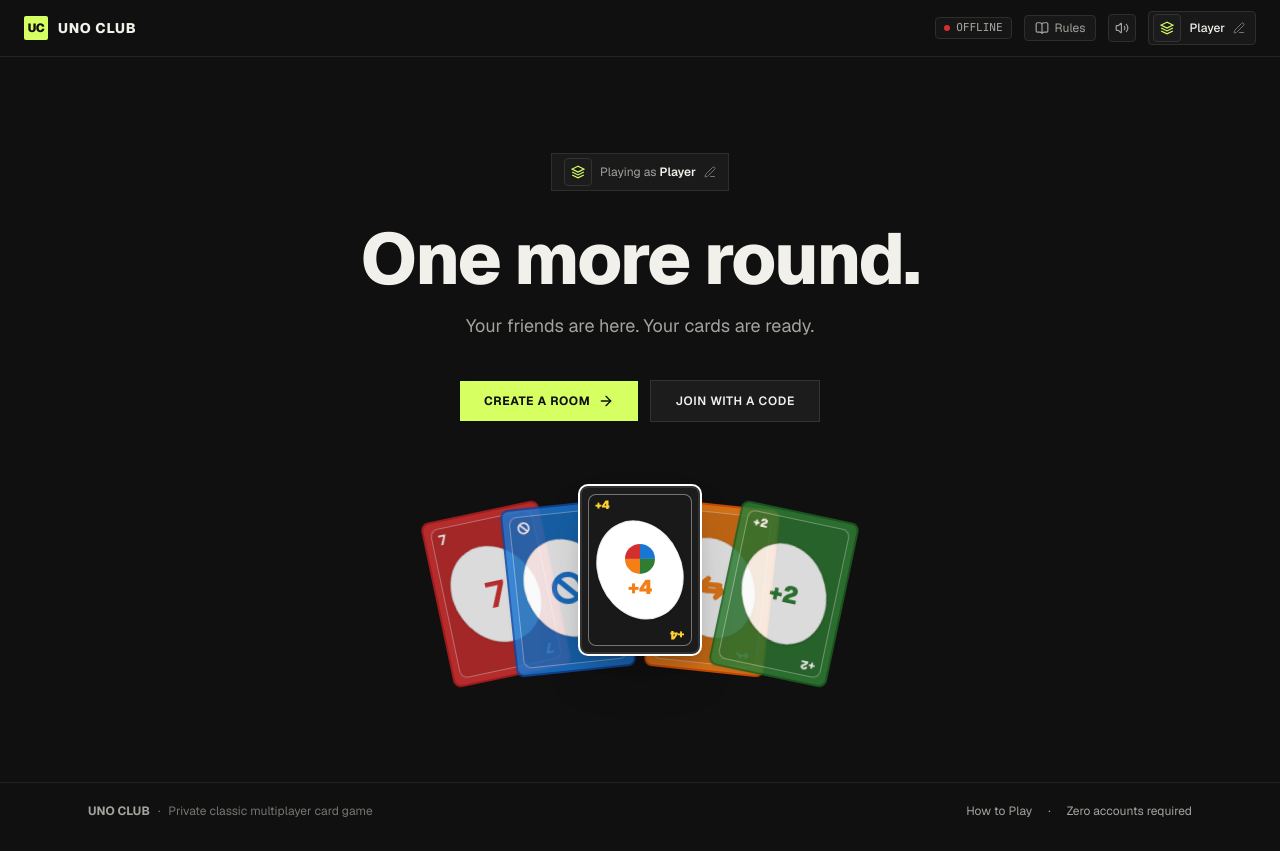
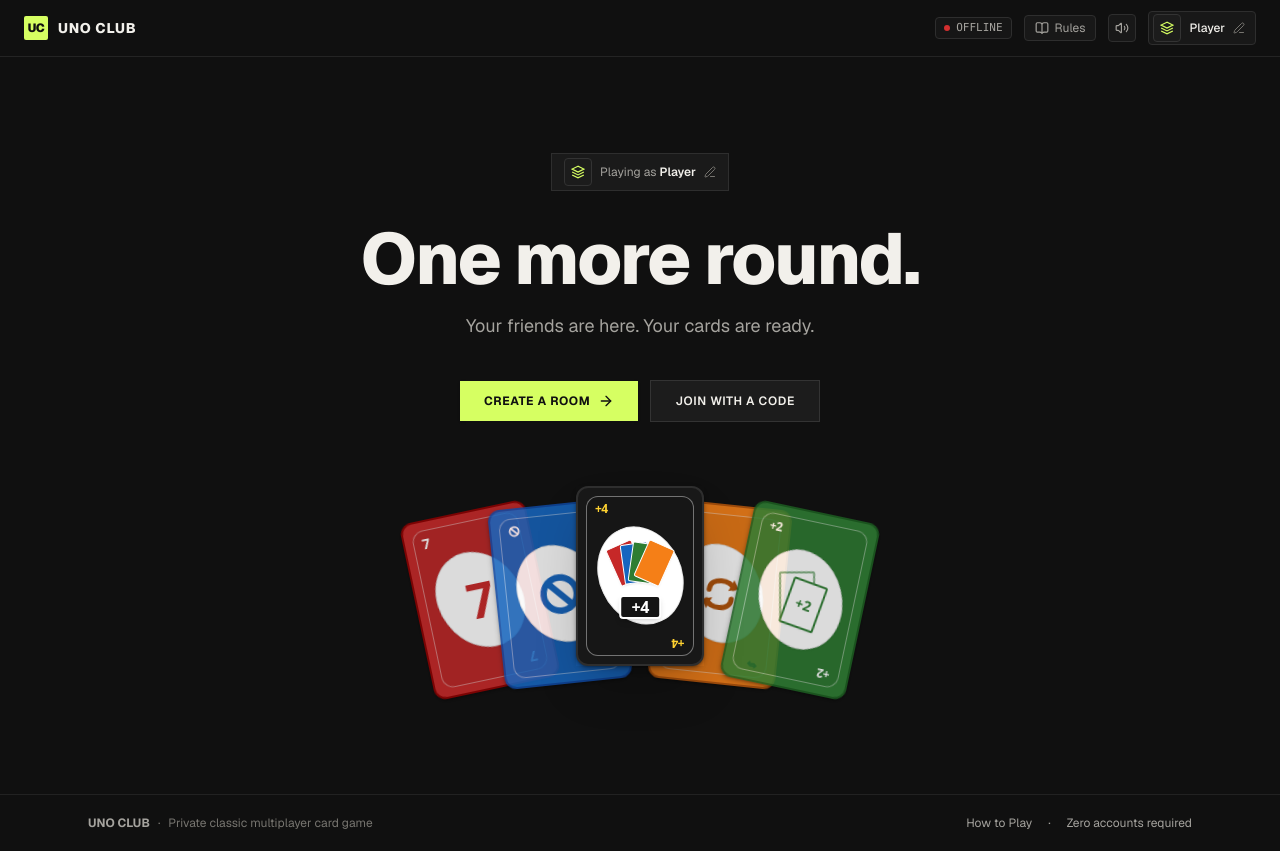
Before and after one commit to quantamphysicx/UnoClub, a Next.js app: page / in a window 1280 px wide. Built offline with nearby package versions, Linux system fonts and the light colour scheme; no server answers.

Commit message:
feat: complete card design overhaul with casino-grade artwork, tactile hover, and bespoke UNO CLUB card back

```diff
--- a/src/app/globals.css
+++ b/src/app/globals.css
@@ -31,20 +31,24 @@ body {
   width: 4px;
   height: 4px;
 }
+
 ::-webkit-scrollbar-track {
   background: #101010;
 }
+
 ::-webkit-scrollbar-thumb {
   background: #2E2E2E;
 }
+
 ::-webkit-scrollbar-thumb:hover {
   background: #444444;
 }
 
-/* Card Physical Lift */
+/* Card Physical Depth & Motion */
 .uno-card {
-  transition: transform 0.12s ease-out, box-shadow 0.12s ease-out;
+  transition: transform 0.14s cubic-bezier(0.2, 0.8, 0.2, 1), box-shadow 0.14s ease-out;
   will-change: transform;
+  box-shadow: 0 2px 5px rgba(0, 0, 0, 0.35), 0 1px 2px rgba(0, 0, 0, 0.2);
 }
 
 .uno-card-playable {
@@ -52,8 +56,29 @@ body {
 }
 
 .uno-card-playable:hover {
-  transform: translateY(-10px);
-  box-shadow: 0 8px 16px rgba(0, 0, 0, 0.6);
+  transform: translateY(-12px);
+  box-shadow: 0 14px 28px -4px rgba(0, 0, 0, 0.65), 0 6px 12px -2px rgba(0, 0, 0, 0.4);
+  z-index: 45;
+}
+
+.uno-card-selected {
+  transform: translateY(-18px) !important;
+  box-shadow: 0 16px 32px -4px rgba(0, 0, 0, 0.75), 0 0 0 3px #D6FF62 !important;
+  z-index: 50 !important;
+}
+
+@media (prefers-reduced-motion: reduce) {
+  .uno-card {
+    transition: none !important;
+  }
+
+  .uno-card-playable:hover {
+    transform: translateY(-4px) !important;
+  }
+
+  .uno-card-selected {
+    transform: translateY(-8px) !important;
+  }
 }
 
 /* Flat Table Background */
--- a/src/components/CardView.tsx
+++ b/src/components/CardView.tsx
@@ -3,7 +3,321 @@
 import React from 'react';
 import { Card, CardColor } from '@/types/game';
 
-interface CardViewProps {
+// ==========================================
+// UNIFIED COLOR PALETTE — SOLID & BALANCED
+// ==========================================
+export const CARD_COLORS: Record<
+  CardColor,
+  {
+    bg: string;
+    border: string;
+    textColor: string;
+    cornerText: string;
+    label: string;
+  }
+> = {
+  red: {
+    bg: 'bg-[#C62828]',
+    border: 'border-[#8E0000]',
+    textColor: 'text-[#C62828]',
+    cornerText: 'text-white',
+    label: 'Red',
+  },
+  blue: {
+    bg: 'bg-[#1565C0]',
+    border: 'border-[#0D47A1]',
+    textColor: 'text-[#1565C0]',
+    cornerText: 'text-white',
+    label: 'Blue',
+  },
+  green: {
+    bg: 'bg-[#2E7D32]',
+    border: 'border-[#1B5E20]',
+    textColor: 'text-[#2E7D32]',
+    cornerText: 'text-white',
+    label: 'Green',
+  },
+  yellow: {
+    bg: 'bg-[#F57F17]',
+    border: 'border-[#B45309]',
+    textColor: 'text-[#B45309]', // High-contrast amber-orange against white oval
+    cornerText: 'text-[#101010]', // Dark text on bright yellow cardstock for max readability
+    label: 'Yellow',
+  },
+  wild: {
+    bg: 'bg-[#181818]',
+    border: 'border-[#2E2E2E]',
+    textColor: 'text-white',
+    cornerText: 'text-white',
+    label: 'Wild',
+  },
+};
+
+// ==========================================
+// VECTOR GRAPHICS & SYMBOLS
+// ==========================================
+
+/** Skip Icon: Clean, bold prohibition geometry */
+function SkipIcon({ size = 'md' }: { size?: 'xs' | 'sm' | 'md' | 'lg' }) {
+  const dim = { xs: 16, sm: 22, md: 36, lg: 46 }[size];
+  const stroke = { xs: 3, sm: 3.5, md: 4.5, lg: 5 }[size];
+  return (
+    <svg width={dim} height={dim} viewBox="0 0 36 36" fill="none" className="shrink-0">
+      <circle cx="18" cy="18" r="13" stroke="currentColor" strokeWidth={stroke} />
+      <line
+        x1="8.8"
+        y1="8.8"
+        x2="27.2"
+        y2="27.2"
+        stroke="currentColor"
+        strokeWidth={stroke}
+        strokeLinecap="round"
+      />
+    </svg>
+  );
+}
+
+/** Reverse Icon: Dynamic twin directional arrows forming a balanced rotational cycle */
+function ReverseIcon({ size = 'md' }: { size?: 'xs' | 'sm' | 'md' | 'lg' }) {
+  const dim = { xs: 16, sm: 22, md: 36, lg: 46 }[size];
+  return (
+    <svg width={dim} height={dim} viewBox="0 0 36 36" fill="none" className="shrink-0">
+      {/* Top curved arrow pointing right */}
+      <path
+        d="M9 15 C9 10 13 7.5 18 7.5 C23 7.5 26.5 9.5 28 12.5"
+        stroke="currentColor"
+        strokeWidth="4"
+        strokeLinecap="round"
+      />
+      <polygon points="24,15 32,13 28,6" fill="currentColor" />
+
+      {/* Bottom curved arrow pointing left */}
+      <path
+        d="M27 21 C27 26 23 28.5 18 28.5 C13 28.5 9.5 26.5 8 23.5"
+        stroke="currentColor"
+        strokeWidth="4"
+        strokeLinecap="round"
+      />
+      <polygon points="12,21 4,23 8,30" fill="currentColor" />
+    </svg>
+  );
+}
+
+/** Draw Two Symbol: A custom pair of overlapping mini-cards with bold "+2" indicator */
+function DrawTwoGraphic({ size = 'md' }: { size?: 'xs' | 'sm' | 'md' | 'lg' }) {
+  return (
+    <div className="relative flex items-center justify-center">
+      {/* Back mini card */}
+      <div className="w-5 h-7 sm:w-7 sm:h-9 md:w-9 md:h-12 rounded-xs bg-white border-2 border-current transform -rotate-12 -translate-x-1 -translate-y-1 shadow-xs opacity-60" />
+      {/* Front mini card */}
+      <div className="absolute w-5 h-7 sm:w-7 sm:h-9 md:w-9 md:h-12 rounded-xs bg-white border-2 border-current transform rotate-8 translate-x-1 translate-y-1 shadow-xs flex items-center justify-center">
+        <span className="font-black font-sans text-current text-[10px] sm:text-xs md:text-sm leading-none">
+          +2
+        </span>
+      </div>
+    </div>
+  );
+}
+
+/** Wild Graphic: Precision 4-color segmented disc with crisp cross division */
+function WildGraphic({ size = 'md' }: { size?: 'xs' | 'sm' | 'md' | 'lg' }) {
+  const dim = { xs: 20, sm: 26, md: 42, lg: 52 }[size];
+  return (
+    <div
+      style={{ width: dim, height: dim }}
+      className="relative rounded-full border-2 border-black/20 shadow-sm overflow-hidden flex flex-wrap"
+    >
+      <div className="w-1/2 h-1/2 bg-[#C62828] border-r border-b border-white" />
+      <div className="w-1/2 h-1/2 bg-[#1565C0] border-l border-b border-white" />
+      <div className="w-1/2 h-1/2 bg-[#F57F17] border-r border-t border-white" />
+      <div className="w-1/2 h-1/2 bg-[#2E7D32] border-l border-t border-white" />
+      {/* Central diamond emblem */}
+      <div className="absolute inset-0 m-auto w-3 h-3 sm:w-4 sm:h-4 md:w-5 md:h-5 bg-white rounded-full border border-black/10 shadow-xs flex items-center justify-center">
+        <div className="w-1.5 h-1.5 sm:w-2 sm:h-2 rounded-xs bg-[#181818] transform rotate-45" />
+      </div>
+    </div>
+  );
+}
+
+/** Wild Draw Four Graphic: Four fanned colored cards surmounted by an athletic "+4" emblem */
+function WildDrawFourGraphic({ size = 'md' }: { size?: 'xs' | 'sm' | 'md' | 'lg' }) {
+  return (
+    <div className="relative flex flex-col items-center justify-center">
+      {/* Fanned 4 mini-cards in perspective */}
+      <div className="relative w-12 h-9 sm:w-16 sm:h-12 md:w-20 md:h-15 flex items-center justify-center mb-0.5">
+        <div className="absolute w-4 h-6 sm:w-5 sm:h-8 md:w-7 md:h-10 rounded-xs bg-[#C62828] border border-white shadow-xs transform -rotate-24 -translate-x-3.5" />
+        <div className="absolute w-4 h-6 sm:w-5 sm:h-8 md:w-7 md:h-10 rounded-xs bg-[#1565C0] border border-white shadow-xs transform -rotate-8 -translate-x-1" />
+        <div className="absolute w-4 h-6 sm:w-5 sm:h-8 md:w-7 md:h-10 rounded-xs bg-[#2E7D32] border border-white shadow-xs transform rotate-8 translate-x-1" />
+        <div className="absolute w-4 h-6 sm:w-5 sm:h-8 md:w-7 md:h-10 rounded-xs bg-[#F57F17] border border-white shadow-xs transform rotate-24 translate-x-3.5" />
+      </div>
+
+      {/* Solid "+4" Plaque Badge */}
+      <div className="px-2 py-0.5 sm:px-2.5 sm:py-0.5 rounded-sm bg-[#141414] border-2 border-white shadow-md flex items-center justify-center">
+        <span className="font-black font-sans text-xs sm:text-sm md:text-base text-white leading-none tracking-tight">
+          +4
+        </span>
+      </div>
+    </div>
+  );
+}
+
+/** Number Graphic: High-impact typography with intentional 6/9 underline */
+function NumberGraphic({
+  num,
+  size = 'md',
+}: {
+  num: string;
+  size?: 'xs' | 'sm' | 'md' | 'lg';
+}) {
+  const textSize = {
+    xs: 'text-lg',
+    sm: 'text-2xl',
+    md: 'text-4xl',
+    lg: 'text-5xl',
+  }[size];
+
+  const hasUnderline = num === '6' || num === '9';
+
+  return (
+    <div className="flex flex-col items-center justify-center leading-none">
+      <span className={`font-black font-sans ${textSize} tracking-tight select-none`}>
+        {num}
+      </span>
+      {hasUnderline && (
+        <div
+          className={`h-0.5 sm:h-1 rounded-full bg-current ${
+            size === 'xs' ? 'w-2.5 mt-0.5' : size === 'sm' ? 'w-4 mt-0.5' : 'w-6 mt-1'
+          }`}
+        />
+      )}
+    </div>
+  );
+}
+
+/** Corner Index Component: Consistent, high-contrast, fanning-friendly */
+function CornerIndex({
+  card,
+  inverted = false,
+  size = 'md',
+}: {
+  card: Card;
+  inverted?: boolean;
+  size?: 'xs' | 'sm' | 'md' | 'lg';
+}) {
+  const theme = CARD_COLORS[card.color];
+  const is6or9 = card.value === '6' || card.value === '9';
+
+  return (
+    <div
+      className={`flex flex-col items-center justify-center leading-none ${theme.cornerText} ${
+        inverted ? 'transform rotate-180' : ''
+      }`}
+    >
+      {card.value === 'skip' && (
+        <svg
+          className="w-2.5 h-2.5 sm:w-3 sm:h-3 stroke-current"
+          viewBox="0 0 24 24"
+          fill="none"
+          strokeWidth="3.5"
+        >
+          <circle cx="12" cy="12" r="9" />
+          <line x1="5.6" y1="5.6" x2="18.4" y2="18.4" strokeLinecap="round" />
+        </svg>
+      )}
+
+      {card.value === 'reverse' && (
+        <svg
+          className="w-2.5 h-2.5 sm:w-3 sm:h-3 stroke-current"
+          viewBox="0 0 24 24"
+          fill="none"
+          strokeWidth="3.5"
+        >
+          <path d="M4 10h11M4 10l3.5-3.5M4 10l3.5 3.5" strokeLinecap="round" strokeLinejoin="round" />
+          <path d="M20 14H9M20 14l-3.5-3.5M20 14l-3.5 3.5" strokeLinecap="round" strokeLinejoin="round" />
+        </svg>
+      )}
+
+      {card.value === 'draw2' && (
+        <span className="font-black font-sans text-[10px] sm:text-xs tracking-tighter leading-none">
+          +2
+        </span>
+      )}
+
+      {card.value === 'wild' && (
+        <div className="w-2.5 h-2.5 sm:w-3 sm:h-3 rounded-full border border-white/70 flex flex-wrap overflow-hidden shadow-2xs">
+          <div className="w-1/2 h-1/2 bg-[#C62828]" />
+          <div className="w-1/2 h-1/2 bg-[#1565C0]" />
+          <div className="w-1/2 h-1/2 bg-[#F57F17]" />
+          <div className="w-1/2 h-1/2 bg-[#2E7D32]" />
+        </div>
+      )}
+
+      {card.value === 'wild_draw4' && (
+        <span className="font-black font-sans text-[10px] sm:text-xs text-amber-300 leading-none tracking-tighter">
+          +4
+        </span>
+      )}
+
+      {!['skip', 'reverse', 'draw2', 'wild', 'wild_draw4'].includes(card.value) && (
+        <div className="flex flex-col items-center">
+          <span className="font-black font-sans text-xs sm:text-sm tracking-tight leading-none">
+            {card.value}
+          </span>
+          {is6or9 && <div className="w-2 h-0.5 rounded-full bg-current mt-0.5" />}
+        </div>
+      )}
+    </div>
+  );
+}
+
+/** Bespoke Card Back: Branded UNO CLUB casino-grade reverse side */
+function CardBackView({
+  size = 'md',
+  rotation = 0,
+  className = '',
+}: {
+  size?: 'xs' | 'sm' | 'md' | 'lg';
+  rotation?: number;
+  className?: string;
+}) {
+  const sizeStyles = {
+    xs: 'w-11 h-15 rounded-sm p-0.5',
+    sm: 'w-16 h-23 rounded-md p-1',
+    md: 'w-24 h-34 rounded-lg p-1.5',
+    lg: 'w-32 h-45 rounded-xl p-2',
+  }[size];
+
+  return (
+    <div
+      className={`relative select-none uno-card bg-[#141414] border-2 border-[#262626] ${sizeStyles} ${className} overflow-hidden shadow-md`}
+      style={{ transform: rotation ? `rotate(${rotation}deg)` : undefined }}
+    >
+      {/* Crisp White Inner Margin Frame */}
+      <div className="w-full h-full rounded-[inherit] border border-white/25 bg-[#121212] flex items-center justify-center relative overflow-hidden">
+        {/* Subtle Geometric Precision Grid Frame */}
+        <div className="absolute inset-1 rounded-[inherit] border border-[#242424] pointer-events-none" />
+
+        {/* Central Tilted Crimson Plate */}
+        <div className="w-[84%] h-[56%] rounded-[50%] bg-[#C62828] border-2 border-white flex flex-col items-center justify-center transform -rotate-25 shadow-sm">
+          {/* Athletic UNO wordmark */}
+          <span className="font-black italic text-white tracking-tighter text-xs sm:text-base md:text-lg font-sans leading-none drop-shadow-xs">
+            UNO
+          </span>
+          {/* CLUB Monogram Tag */}
+          <div className="mt-0.5 px-1.5 py-0.2 rounded-xs bg-white text-[#101010] font-black text-[7px] sm:text-[8px] md:text-[9px] uppercase tracking-[0.2em] leading-none">
+            CLUB
+          </div>
+        </div>
+      </div>
+    </div>
+  );
+}
+
+// ==========================================
+// MAIN EXPORTED COMPONENT: CardView
+// ==========================================
+
+export interface CardViewProps {
   card?: Card;
   isBack?: boolean;
   size?: 'xs' | 'sm' | 'md' | 'lg';
@@ -26,189 +340,37 @@ export function CardView({
   className = '',
   rotation = 0,
 }: CardViewProps) {
-  // Sizing definitions: maintaining exact standard 2.5:3.5 card ratio
+  // Sizing definitions: authentic 2.5:3.5 card ratio
   const sizeStyles = {
-    xs: 'w-10 h-14 text-[9px] rounded-sm',
-    sm: 'w-16 h-23 text-xs rounded-md',
-    md: 'w-24 h-34 text-sm rounded-lg',
-    lg: 'w-30 h-42 text-base rounded-lg',
+    xs: 'w-11 h-15 rounded-sm p-0.5',
+    sm: 'w-16 h-23 rounded-md p-1',
+    md: 'w-24 h-34 rounded-lg p-1.5',
+    lg: 'w-32 h-45 rounded-xl p-2',
   }[size];
 
   // ================= CARD BACK =================
   if (isBack || !card) {
-    return (
-      <div
-        className={`relative select-none uno-card bg-[#181818] border-2 border-[#2C2C2C] ${sizeStyles} ${className} overflow-hidden p-1 shadow-md`}
-        style={{ transform: rotation ? `rotate(${rotation}deg)` : undefined }}
-      >
-        {/* Crisp white inner margin line */}
-        <div className="w-full h-full rounded-[inherit] border border-white/20 bg-[#121212] flex items-center justify-center relative overflow-hidden">
-          {/* Central Tilted Oval with Bold UNO Emblem */}
-          <div className="w-4/5 h-1/2 rounded-[50%] bg-[#D32F2F] border-2 border-white flex items-center justify-center transform -rotate-25 shadow-sm">
-            <span className="font-black text-white italic tracking-tighter text-xs sm:text-base font-sans">
-              UNO
-            </span>
-          </div>
-        </div>
-      </div>
-    );
+    return <CardBackView size={size} rotation={rotation} className={className} />;
   }
 
   // ================= CARD FACE =================
-  // Solid, flat, pure colors (Zero gradients)
-  const colorPalette: Record<
-    CardColor,
-    {
-      bg: string;
-      border: string;
-      textColor: string;
-    }
-  > = {
-    red: {
-      bg: 'bg-[#D32F2F]',
-      border: 'border-[#B71C1C]',
-      textColor: 'text-[#D32F2F]',
-    },
-    blue: {
-      bg: 'bg-[#1976D2]',
-      border: 'border-[#0D47A1]',
-      textColor: 'text-[#1976D2]',
-    },
-    green: {
-      bg: 'bg-[#2E7D32]',
-      border: 'border-[#1B5E20]',
-      textColor: 'text-[#2E7D32]',
-    },
-    yellow: {
-      bg: 'bg-[#F57F17]',
-      border: 'border-[#E65100]',
-      textColor: 'text-[#F57F17]',
-    },
-    wild: {
-      bg: 'bg-[#1C1C1C]',
-      border: 'border-[#333333]',
-      textColor: 'text-white',
-    },
-  };
+  const theme = CARD_COLORS[card.color];
 
-  const theme = colorPalette[card.color];
-
-  // Render Corner Symbols (Top-Left & Rotated Bottom-Right)
-  const renderCornerValue = () => {
+  // Center Graphic Renderer
+  const renderCenterGraphic = () => {
     switch (card.value) {
       case 'skip':
-        return (
-          <svg className="w-2.5 h-2.5 sm:w-3.5 sm:h-3.5 stroke-white" viewBox="0 0 24 24" fill="none" strokeWidth="3">
-            <circle cx="12" cy="12" r="9" />
-            <line x1="5.6" y1="5.6" x2="18.4" y2="18.4" />
-          </svg>
-        );
+        return <SkipIcon size={size} />;
       case 'reverse':
-        return (
-          <svg className="w-2.5 h-2.5 sm:w-3.5 sm:h-3.5 stroke-white" viewBox="0 0 24 24" fill="none" strokeWidth="3">
-            <path d="M4 12h14M4 12l4-4M4 12l4 4" strokeLinecap="round" strokeLinejoin="round" />
-            <path d="M20 12l-4-4M20 12l4 4" strokeLinecap="round" strokeLinejoin="round" />
-          </svg>
-        );
+        return <ReverseIcon size={size} />;
       case 'draw2':
-        return <span className="font-black text-[10px] sm:text-xs text-white leading-none tracking-tight">+2</span>;
+        return <DrawTwoGraphic size={size} />;
       case 'wild':
-        return (
-          <div className="w-2.5 h-2.5 sm:w-3.5 sm:h-3.5 rounded-full border border-white flex flex-wrap overflow-hidden">
-            <div className="w-1/2 h-1/2 bg-[#D32F2F]" />
-            <div className="w-1/2 h-1/2 bg-[#1976D2]" />
-            <div className="w-1/2 h-1/2 bg-[#F57F17]" />
-            <div className="w-1/2 h-1/2 bg-[#2E7D32]" />
-          </div>
-        );
+        return <WildGraphic size={size} />;
       case 'wild_draw4':
-        return <span className="font-black text-[10px] sm:text-xs text-amber-300 leading-none tracking-tight">+4</span>;
+        return <WildDrawFourGraphic size={size} />;
       default:
-        return <span className="font-black text-xs sm:text-sm text-white leading-none font-sans">{card.value}</span>;
-    }
-  };
-
-  // Render Central Large Symbol inside the Crisp White Oval
-  const renderCenterGraphic = () => {
-    const isSmall = size === 'xs';
-    const isMedium = size === 'sm';
-
-    switch (card.value) {
-      case 'skip':
-        return (
-          <svg
-            className={`stroke-current ${isSmall ? 'w-4 h-4' : isMedium ? 'w-6 h-6' : 'w-9 h-9'}`}
-            viewBox="0 0 24 24"
-            fill="none"
-            strokeWidth="3.5"
-          >
-            <circle cx="12" cy="12" r="9" />
-            <line x1="5.6" y1="5.6" x2="18.4" y2="18.4" />
-          </svg>
-        );
-      case 'reverse':
-        return (
-          <svg
-            className={`stroke-current ${isSmall ? 'w-4 h-4' : isMedium ? 'w-6 h-6' : 'w-9 h-9'}`}
-            viewBox="0 0 24 24"
-            fill="none"
-            strokeWidth="3.5"
-            strokeLinecap="round"
-            strokeLinejoin="round"
-          >
-            <path d="M5 10h12M5 10l4-4M5 10l4 4" />
-            <path d="M19 14H7M19 14l-4-4M19 14l-4 4" />
-          </svg>
-        );
-      case 'draw2':
-        return (
-          <div className="flex flex-col items-center">
-            <span className={`font-black tracking-tight leading-none ${isSmall ? 'text-xs' : isMedium ? 'text-lg' : 'text-2xl'}`}>
-              +2
-            </span>
-          </div>
-        );
-      case 'wild':
-        return (
-          <div
-            className={`rounded-full border-2 border-white flex flex-wrap overflow-hidden ${
-              isSmall ? 'w-5 h-5' : isMedium ? 'w-8 h-8' : 'w-11 h-11'
-            }`}
-          >
-            <div className="w-1/2 h-1/2 bg-[#D32F2F]" />
-            <div className="w-1/2 h-1/2 bg-[#1976D2]" />
-            <div className="w-1/2 h-1/2 bg-[#F57F17]" />
-            <div className="w-1/2 h-1/2 bg-[#2E7D32]" />
-          </div>
-        );
-      case 'wild_draw4':
-        return (
-          <div className="flex flex-col items-center">
-            <div
-              className={`rounded-full border border-white flex flex-wrap overflow-hidden mb-0.5 ${
-                isSmall ? 'w-4 h-4' : isMedium ? 'w-6 h-6' : 'w-8 h-8'
-              }`}
-            >
-              <div className="w-1/2 h-1/2 bg-[#D32F2F]" />
-              <div className="w-1/2 h-1/2 bg-[#1976D2]" />
-              <div className="w-1/2 h-1/2 bg-[#F57F17]" />
-              <div className="w-1/2 h-1/2 bg-[#2E7D32]" />
-            </div>
-            <span className={`font-black text-[#F57F17] tracking-tight leading-none ${isSmall ? 'text-xs' : isMedium ? 'text-sm' : 'text-xl'}`}>
-              +4
-            </span>
-          </div>
-        );
-      default:
-        return (
-          <span
-            className={`font-black font-sans leading-none ${
-              isSmall ? 'text-base' : isMedium ? 'text-2xl' : 'text-4xl'
-            }`}
-          >
-            {card.value}
-          </span>
-        );
+        return <NumberGraphic num={card.value} size={size} />;
     }
   };
 
@@ -217,32 +379,32 @@ export function CardView({
       onClick={!disabled && isPlayable && onClick ? onClick : undefined}
       className={`relative select-none uno-card border-2 ${sizeStyles} ${theme.bg} ${theme.border} ${
         isPlayable
-          ? 'uno-card-playable ring-2 ring-white shadow-lg z-10'
-          : 'cursor-default opacity-85 shadow-sm'
-      } ${isSelected ? '-translate-y-3 ring-4 ring-[#D6FF62]' : ''} ${
+          ? 'uno-card-playable ring-2 ring-white/90 shadow-md'
+          : 'cursor-default opacity-85 shadow-xs'
+      } ${isSelected ? 'uno-card-selected' : ''} ${
         disabled ? 'opacity-40 pointer-events-none' : ''
-      } overflow-hidden p-1 sm:p-1.5 transition-all duration-120 ${className}`}
+      } overflow-hidden transition-all duration-140 ${className}`}
       style={{
         transform: rotation ? `rotate(${rotation}deg)` : undefined,
       }}
     >
       {/* Crisp White Inner Margin Frame */}
-      <div className="w-full h-full rounded-[inherit] border border-white/40 flex items-center justify-center relative overflow-hidden bg-black/10">
-        {/* Top-Left Corner Index */}
-        <div className="absolute top-1 left-1.5 flex flex-col items-center">
-          {renderCornerValue()}
+      <div className="w-full h-full rounded-[inherit] border border-white/40 flex items-center justify-center relative overflow-hidden bg-black/5">
+        {/* Top-Left Corner Index (High Visibility in Hands) */}
+        <div className="absolute top-1 left-1.5 sm:top-1.5 sm:left-2 z-10">
+          <CornerIndex card={card} size={size} />
         </div>
 
         {/* Central Iconic White Oval Plate (rotated -25 deg) */}
-        <div className="w-[82%] h-[68%] rounded-[50%] bg-white flex items-center justify-center transform -rotate-25 shadow-sm border border-black/10">
+        <div className="w-[78%] h-[64%] rounded-[50%] bg-white flex items-center justify-center transform -rotate-25 shadow-xs border border-black/10">
           <div className={`transform rotate-25 ${theme.textColor} flex items-center justify-center`}>
             {renderCenterGraphic()}
           </div>
         </div>
 
         {/* Bottom-Right Inverted Corner Index */}
-        <div className="absolute bottom-1 right-1.5 flex flex-col items-center transform rotate-180">
-          {renderCornerValue()}
+        <div className="absolute bottom-1 right-1.5 sm:bottom-1.5 sm:right-2 z-10">
+          <CornerIndex card={card} inverted size={size} />
         </div>
       </div>
     </div>
--- a/src/components/GameTable.tsx
+++ b/src/components/GameTable.tsx
@@ -160,8 +160,10 @@ export function GameTable() {
                 {opp.name}
               </p>
 
-              <div className="flex items-center gap-1 mt-1 bg-[#121212] px-2 py-0.5 rounded border border-[#2A2A2A]">
-                <div className="w-2.5 h-3.5 rounded-xs bg-[#D32F2F]" />
+              <div className="flex items-center gap-1.5 mt-1 bg-[#121212] px-2 py-0.5 rounded border border-[#2A2A2A]">
+                <div className="w-3 h-4 rounded-xs bg-[#C62828] border border-white/40 shadow-2xs flex items-center justify-center">
+                  <span className="text-[7px] font-black italic text-white leading-none">U</span>
+                </div>
                 <span className="text-[11px] font-mono font-bold text-[#F2F0EB]">
                   {opp.cardCount}
                 </span>
@@ -327,15 +329,29 @@ export function GameTable() {
 
         {/* Player Hand Tray */}
         <div className="w-full overflow-x-auto pb-2 pt-3 px-2 flex items-center justify-center">
-          <div className="flex items-end -space-x-4 sm:-space-x-6 hover:-space-x-3 transition-all duration-150 px-2 min-w-max">
+          <div
+            className={`flex items-end ${
+              hand.length <= 4
+                ? '-space-x-2 sm:-space-x-3'
+                : hand.length <= 7
+                ? '-space-x-4 sm:-space-x-6'
+                : hand.length <= 11
+                ? '-space-x-6 sm:-space-x-8'
+                : hand.length <= 15
+                ? '-space-x-8 sm:-space-x-10'
+                : '-space-x-10 sm:-space-x-12'
+            } transition-all duration-150 px-2 min-w-max`}
+          >
             {hand.map((card) => {
               const isPlayable = isMyTurn && validPlayCardIds.includes(card.id);
+              const isSelected = selectedWildCard?.id === card.id;
               return (
-                <div key={card.id} className="transition-transform duration-100">
+                <div key={card.id} className="transition-transform duration-120 relative hover:z-30">
                   <CardView
                     card={card}
                     size="md"
                     isPlayable={isPlayable}
+                    isSelected={isSelected}
                     onClick={() => handleCardClick(card)}
                   />
                 </div>
```
